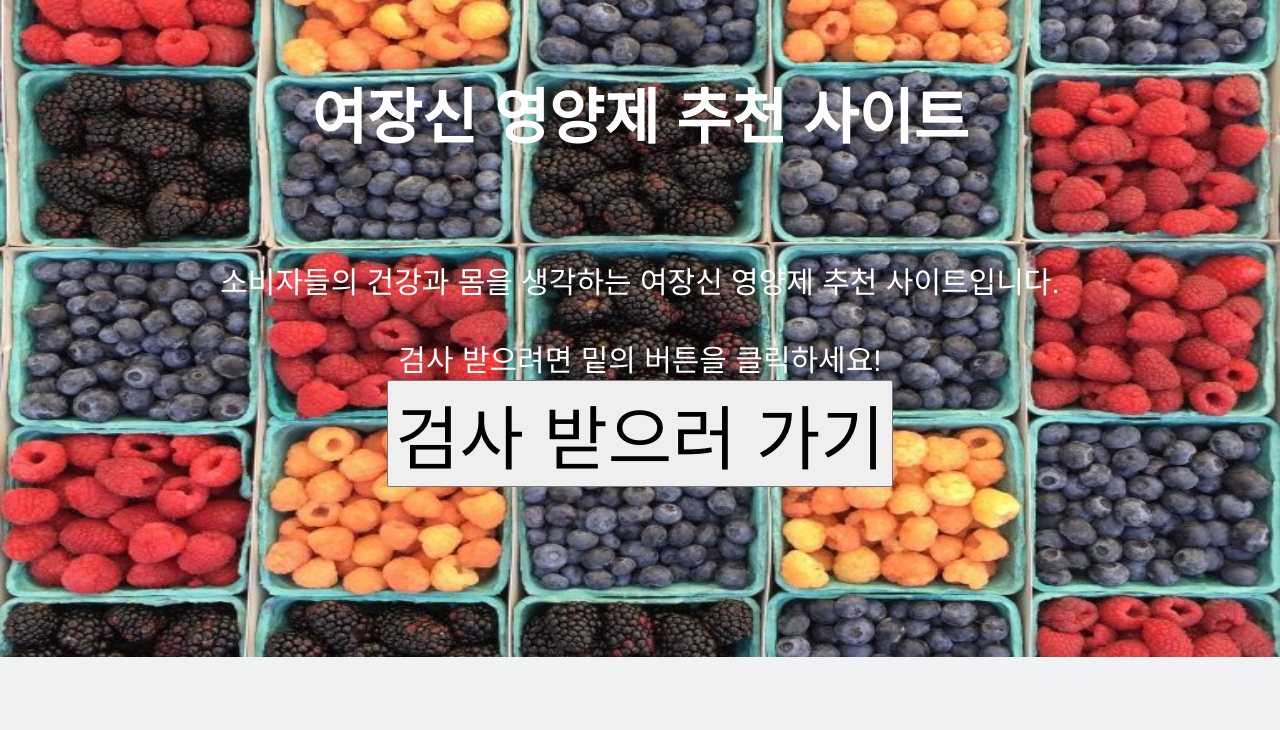
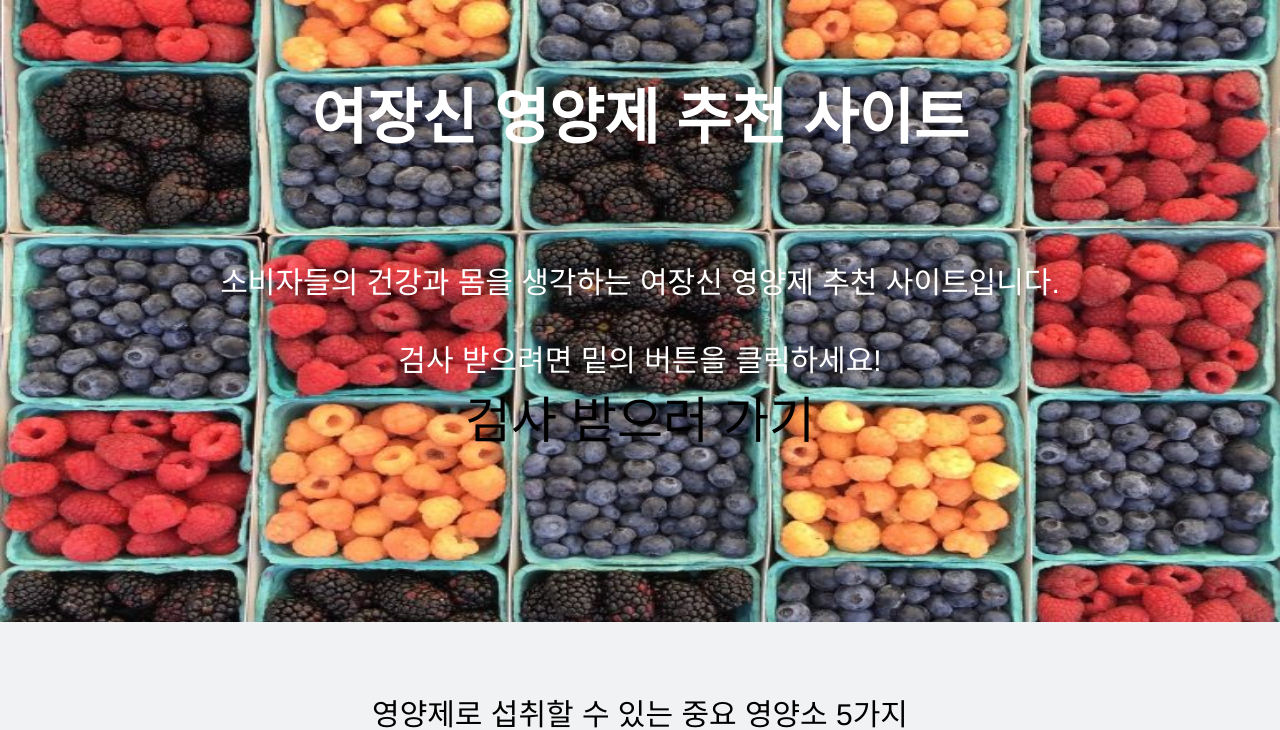
Before and after one commit to snsthqhr/opensauce, a Django app: page /pynuts/ in a window 1280 px wide. Shown: the part 86-816 px from the top of the page. Run offline with Django 3.2, Linux system fonts and the light colour scheme.

Commit message:
버튼 디자인

```diff
--- a/templates/pynuts/homepage.html
+++ b/templates/pynuts/homepage.html
@@ -12,9 +12,9 @@
         <div class="header">
           <li>  <a href='/pynuts/homepage/' style="font-size: 30px;">여장신</a></li>
           <ul class="nav">
-                <li> <a href='/pynuts/homepage_introduction/' style="font-size: 30px;"></a>소개</li>
-                <li> <a href='/pynuts/homepage_necessity/' style="font-size: 30px;"></a>영양제의 필요성</li>
-                <li> <a href='/pynuts/homepage_problem/' style="font-size: 30px;"></a>영양소 결핍 시 문제점</li>
+                <li> <a href='/pynuts/homepage_introduction/' style="font-size: 30px;">소개</a></li>
+                <li> <a href='/pynuts/homepage_necessity/' style="font-size: 30px;">영양제의 필요성</a></li>
+                <li> <a href='/pynuts/homepage_problem/' style="font-size: 30px;">영양소 결핍 시 문제점</a></li>
             </ul>
         </div>
         <div class="h2">
@@ -38,10 +38,11 @@
 
         <p> <br/>검사 받으려면 밑의 버튼을 클릭하세요!</p>
       </p>
-<div class="1">
+<div class="box">
 
-       <button type="button" style="font-size: 70px" onclick="location.href='/pynuts/servey_page/'">검사 받으러 가기</button >
-    </div>
+         <li> <a href='/pynuts/survey_page/' style="font-size: 50px;">검사 받으러 가기</a></li>
+
+      </div>
     <br/>
     <br/>
     <br/>
@@ -92,7 +93,6 @@
 
 <div class="more">
   <a href="https://kr.iherb.com/?gclid=CjwKCAjwyeujBhA5EiwA5WD7_YEkxdqwFVKMWQEXCeBblU_3DHH38NcXEru2bfzeX2mDcv1k8L1YFxoCiNgQAvD_BwE&gclsrc=aw.ds" style="font-size: 30px;">iHerb</a></li>
-
 </div>
 
 </ul>
```
